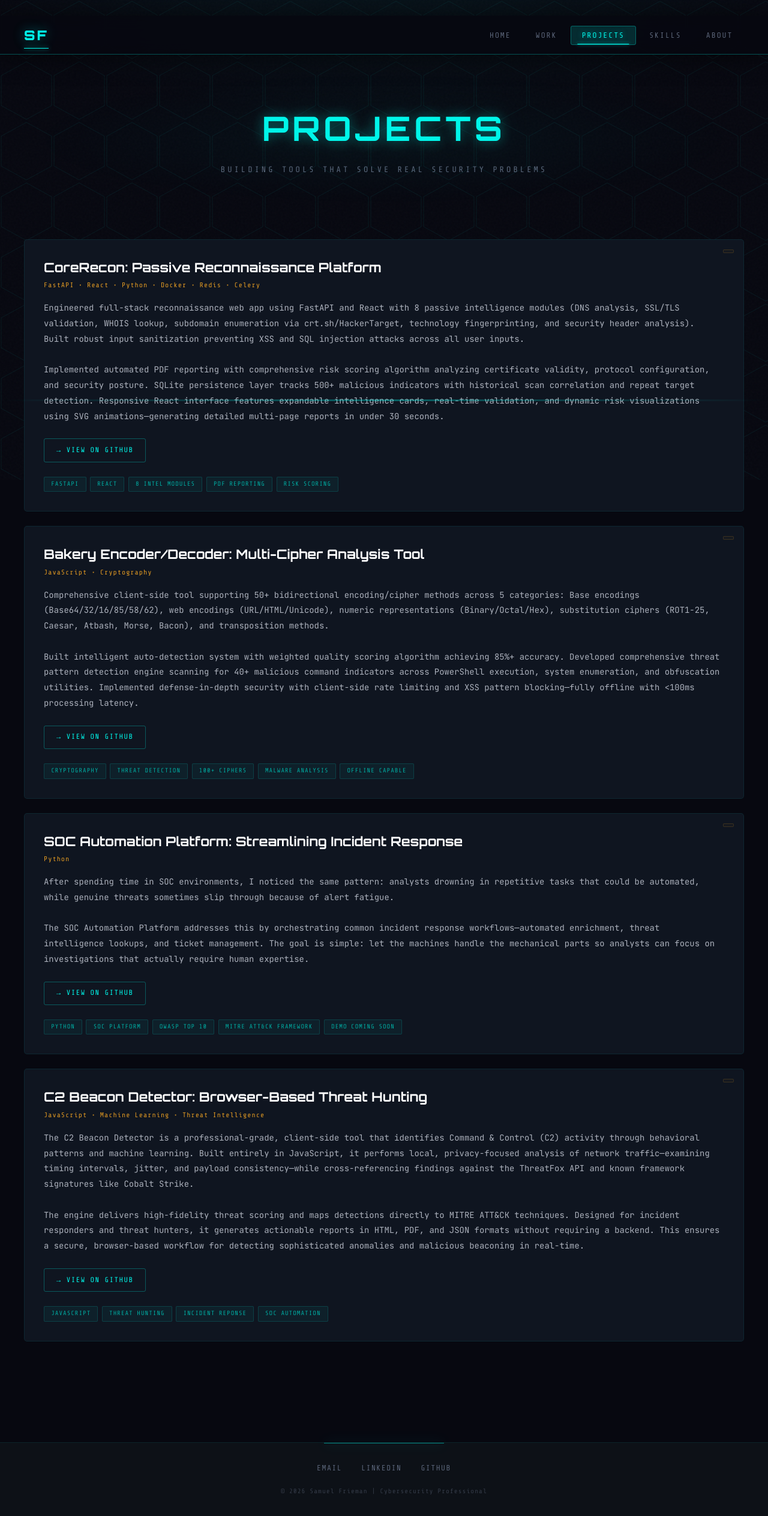
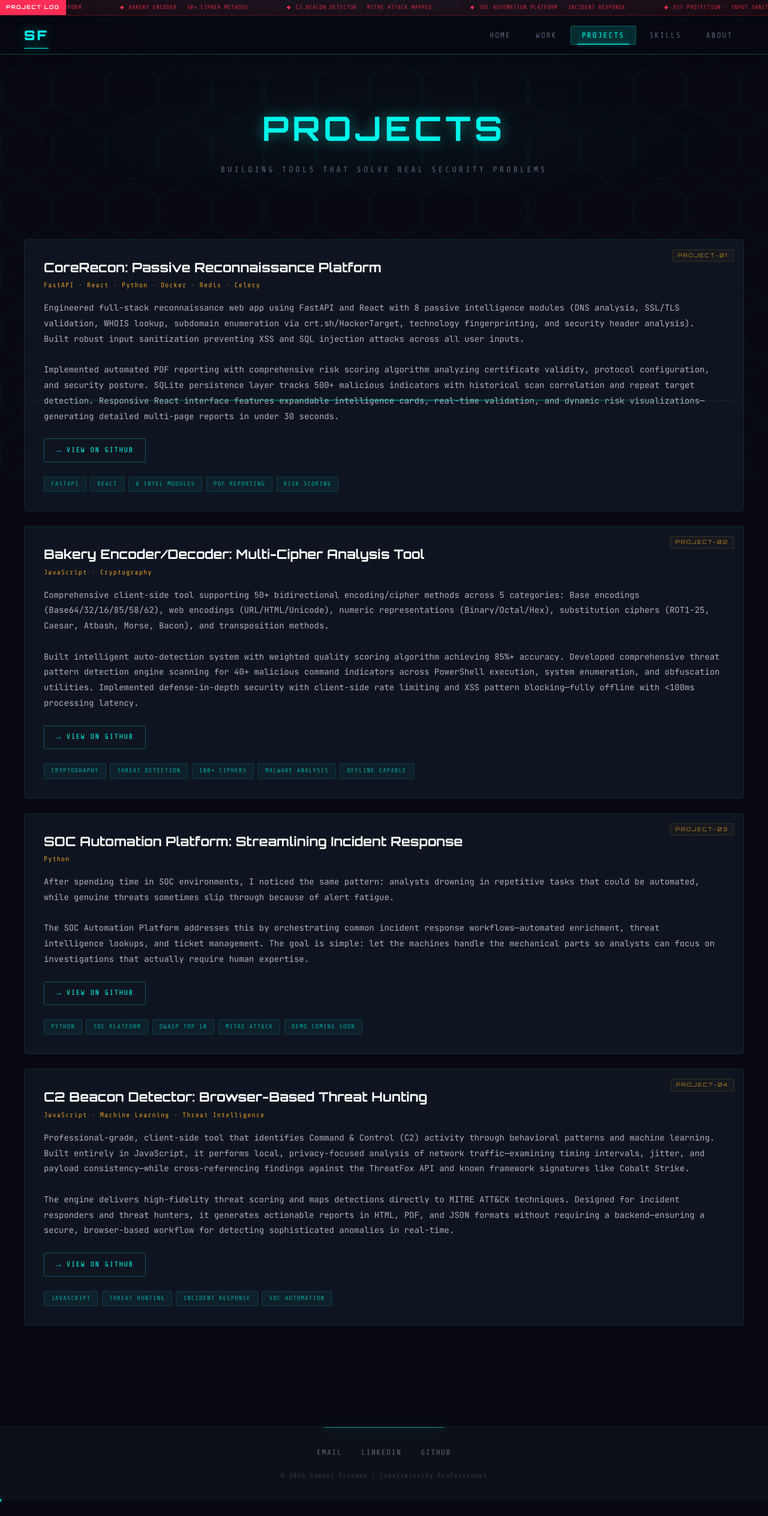
Before and after one commit to SamFrieman/portfolio-site, a plain HTML site: page projects.html in a window 1280 px wide. Shown: the whole page at 60% size. After the commit the page ends 2502 px from the top, so only its background shows below. Drawn offline with nearby package versions, Linux system fonts and the light colour scheme.

Commit message:
Update projects.html
Design overhaul

```diff
--- a/projects.html
+++ b/projects.html
@@ -6,10 +6,28 @@
     <title>Projects | Samuel Frieman</title>
     <link rel="preconnect" href="https://fonts.googleapis.com">
     <link rel="preconnect" href="https://fonts.gstatic.com" crossorigin>
-    <link href="https://fonts.googleapis.com/css2?family=JetBrains+Mono:wght@400;500;700&family=Orbitron:wght@400;700;900&display=swap" rel="stylesheet">
+    <link href="https://fonts.googleapis.com/css2?family=JetBrains+Mono:wght@300;400;500;700&family=Orbitron:wght@400;700;900&family=Share+Tech+Mono&display=swap" rel="stylesheet">
     <link rel="stylesheet" href="style.css">
 </head>
 <body>
+    <div class="alert-ticker" aria-hidden="true">
+        <div class="ticker-label">PROJECT LOG</div>
+        <div class="ticker-track">
+            <div class="ticker-inner">
+                <span>CORERECON · PASSIVE RECON PLATFORM</span>
+                <span>BAKERY ENCODER · 50+ CIPHER METHODS</span>
+                <span>C2 BEACON DETECTOR · MITRE ATT&amp;CK MAPPED</span>
+                <span>SOC AUTOMATION PLATFORM · INCIDENT RESPONSE</span>
+                <span>XSS PROTECTION · INPUT SANITIZATION ACTIVE</span>
+                <span>CORERECON · PASSIVE RECON PLATFORM</span>
+                <span>BAKERY ENCODER · 50+ CIPHER METHODS</span>
+                <span>C2 BEACON DETECTOR · MITRE ATT&amp;CK MAPPED</span>
+                <span>SOC AUTOMATION PLATFORM · INCIDENT RESPONSE</span>
+                <span>XSS PROTECTION · INPUT SANITIZATION ACTIVE</span>
+            </div>
+        </div>
+    </div>
+
     <div class="scanline"></div>
     <div class="grid-background"></div>
 
@@ -33,9 +51,9 @@
         </div>
 
         <section class="section">
-            <div class="project-showcase">
+            <div class="project-showcase" data-id="PROJECT-01">
                 <h3>CoreRecon: Passive Reconnaissance Platform</h3>
-                <div class="project-tech-stack">FastAPI • React • Python • Docker • Redis • Celery</div>
+                <div class="project-tech-stack">FastAPI · React · Python · Docker · Redis · Celery</div>
                 <p class="project-description">
                     Engineered full-stack reconnaissance web app using FastAPI and React with 8 passive intelligence
                     modules (DNS analysis, SSL/TLS validation, WHOIS lookup, subdomain enumeration via crt.sh/HackerTarget,
@@ -45,11 +63,11 @@
                     Implemented automated PDF reporting with comprehensive risk scoring algorithm analyzing certificate
                     validity, protocol configuration, and security posture. SQLite persistence layer tracks 500+ malicious
                     indicators with historical scan correlation and repeat target detection. Responsive React interface
-                    features expandable intelligence cards, real-time validation, and dynamic risk visualizations using
-                    SVG animations—generating detailed multi-page reports in under 30 seconds.
+                    features expandable intelligence cards, real-time validation, and dynamic risk visualizations—generating
+                    detailed multi-page reports in under 30 seconds.
                 </p>
                 <a href="https://github.com/SamFrieman/core-recon-passive-reconnaissance" target="_blank" rel="noopener noreferrer" class="project-link">
-                    <span>→</span> VIEW ON GITHUB
+                    → VIEW ON GITHUB
                 </a>
                 <div class="story-tags">
                     <span class="tag">FastAPI</span>
@@ -60,9 +78,9 @@
                 </div>
             </div>
 
-            <div class="project-showcase">
+            <div class="project-showcase" data-id="PROJECT-02">
                 <h3>Bakery Encoder/Decoder: Multi-Cipher Analysis Tool</h3>
-                <div class="project-tech-stack">JavaScript • Cryptography</div>
+                <div class="project-tech-stack">JavaScript · Cryptography</div>
                 <p class="project-description">
                     Comprehensive client-side tool supporting 50+ bidirectional encoding/cipher methods across 5 categories:
                     Base encodings (Base64/32/16/85/58/62), web encodings (URL/HTML/Unicode), numeric representations
@@ -71,10 +89,10 @@
                     Built intelligent auto-detection system with weighted quality scoring algorithm achieving 85%+ accuracy.
                     Developed comprehensive threat pattern detection engine scanning for 40+ malicious command indicators
                     across PowerShell execution, system enumeration, and obfuscation utilities. Implemented defense-in-depth
-                    security with client-side rate limiting and XSS pattern blocking—fully offline with <100ms processing latency.
+                    security with client-side rate limiting and XSS pattern blocking—fully offline with &lt;100ms processing latency.
                 </p>
                 <a href="https://github.com/SamFrieman/bakery-encoder-decoder" target="_blank" rel="noopener noreferrer" class="project-link">
-                    <span>→</span> VIEW ON GITHUB
+                    → VIEW ON GITHUB
                 </a>
                 <div class="story-tags">
                     <span class="tag">CRYPTOGRAPHY</span>
@@ -85,7 +103,7 @@
                 </div>
             </div>
 
-            <div class="project-showcase">
+            <div class="project-showcase" data-id="PROJECT-03">
                 <h3>SOC Automation Platform: Streamlining Incident Response</h3>
                 <div class="project-tech-stack">Python</div>
                 <p class="project-description">
@@ -98,38 +116,39 @@
                     actually require human expertise.
                 </p>
                 <a href="https://github.com/SamFrieman/soc-automation-platform" target="_blank" rel="noopener noreferrer" class="project-link">
-                    <span>→</span> VIEW ON GITHUB
+                    → VIEW ON GITHUB
                 </a>
                 <div class="story-tags">
                     <span class="tag">Python</span>
                     <span class="tag">SOC PLATFORM</span>
                     <span class="tag">OWASP TOP 10</span>
-                    <span class="tag">MITRE ATT&CK FRAMEWORK</span>
+                    <span class="tag">MITRE ATT&amp;CK</span>
                     <span class="tag">DEMO COMING SOON</span>
                 </div>
             </div>
 
-            <div class="project-showcase">
+            <div class="project-showcase" data-id="PROJECT-04">
                 <h3>C2 Beacon Detector: Browser-Based Threat Hunting</h3>
-                <div class="project-tech-stack">JavaScript • Machine Learning • Threat Intelligence</div>
+                <div class="project-tech-stack">JavaScript · Machine Learning · Threat Intelligence</div>
                 <p class="project-description">
-                    The C2 Beacon Detector is a professional-grade, client-side tool that identifies Command & Control (C2) activity
-                    through behavioral patterns and machine learning. Built entirely in JavaScript, it performs local, privacy-focused
-                    analysis of network traffic—examining timing intervals, jitter, and payload consistency—while cross-referencing
-                    findings against the ThreatFox API and known framework signatures like Cobalt Strike.
+                    Professional-grade, client-side tool that identifies Command &amp; Control (C2) activity
+                    through behavioral patterns and machine learning. Built entirely in JavaScript, it performs local,
+                    privacy-focused analysis of network traffic—examining timing intervals, jitter, and payload
+                    consistency—while cross-referencing findings against the ThreatFox API and known framework
+                    signatures like Cobalt Strike.
                     <br><br>
-                    The engine delivers high-fidelity threat scoring and maps detections directly to MITRE ATT&CK techniques.
-                    Designed for incident responders and threat hunters, it generates actionable reports in HTML, PDF, and JSON
-                    formats without requiring a backend. This ensures a secure, browser-based workflow for detecting sophisticated
-                    anomalies and malicious beaconing in real-time.
+                    The engine delivers high-fidelity threat scoring and maps detections directly to MITRE ATT&amp;CK
+                    techniques. Designed for incident responders and threat hunters, it generates actionable reports
+                    in HTML, PDF, and JSON formats without requiring a backend—ensuring a secure, browser-based
+                    workflow for detecting sophisticated anomalies in real-time.
                 </p>
                 <a href="https://github.com/SamFrieman/c2-beacon-detector" target="_blank" rel="noopener noreferrer" class="project-link">
-                    <span>→</span> VIEW ON GITHUB
+                    → VIEW ON GITHUB
                 </a>
                 <div class="story-tags">
                     <span class="tag">JAVASCRIPT</span>
                     <span class="tag">THREAT HUNTING</span>
-                    <span class="tag">INCIDENT REPONSE</span>
+                    <span class="tag">INCIDENT RESPONSE</span>
                     <span class="tag">SOC AUTOMATION</span>
                 </div>
             </div>
@@ -143,12 +162,11 @@
                 <a href="https://linkedin.com/in/samuel-frieman" target="_blank" rel="noopener noreferrer">LinkedIn</a>
                 <a href="https://github.com/SamFrieman" target="_blank" rel="noopener noreferrer">GitHub</a>
             </div>
-            <div class="copyright">
-                © 2026 Samuel Frieman | Cybersecurity Professional
-            </div>
+            <div class="copyright">© 2026 Samuel Frieman | Cybersecurity Professional</div>
         </div>
     </footer>
 
     <script src="script-secure.js"></script>
+    <script src="enhancements.js"></script>
 </body>
 </html>
```
